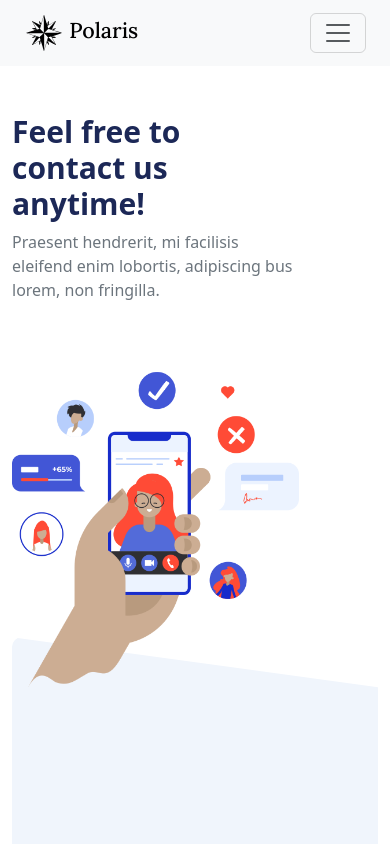
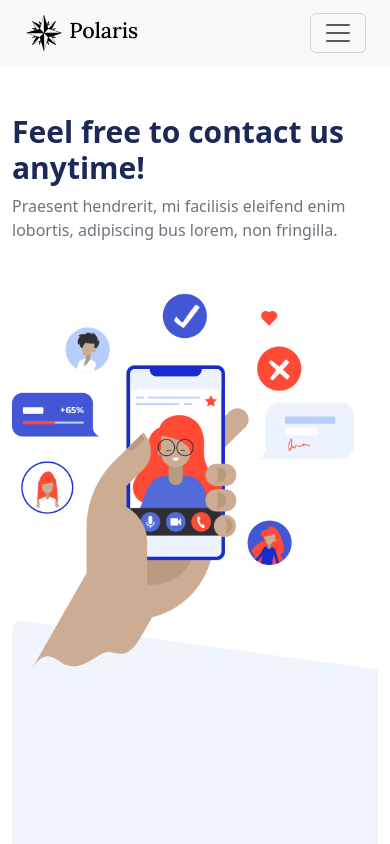
Before and after one commit to mariam-nabil-dev/depi-final_project, a React (Vite) app: page /contact in a window 390 px wide. Shown: the top 844 px of the page. Built offline with nearby package versions, Linux system fonts and the light colour scheme.

Commit message:
second commit (#10)

```diff
--- a/src/components/contact-us/Contact.css
+++ b/src/components/contact-us/Contact.css
@@ -43,7 +43,7 @@ p {
     font-size:clamp(30px ,4vw,70px);
 }
 @media only screen and (max-width: 900px) {
-    .container1{
+    .forcontainer{
        width:100%;
        display:flex;
        align-items: flex-end;
--- a/src/components/contact-us/ContactComponent.jsx
+++ b/src/components/contact-us/ContactComponent.jsx
@@ -26,7 +26,7 @@ function ContactComponent() {
     <div>
       {/* First Section */}
       <div className="container my-5">
-        <div className="row align-items-center container1">
+        <div className="row align-items-center forcontainer">
           {/* Left Content */}
           <div className="col-12 col-md-12 col-lg-6 mb-4">
             <h1 className="h">Feel free to contact us anytime!</h1>
```
